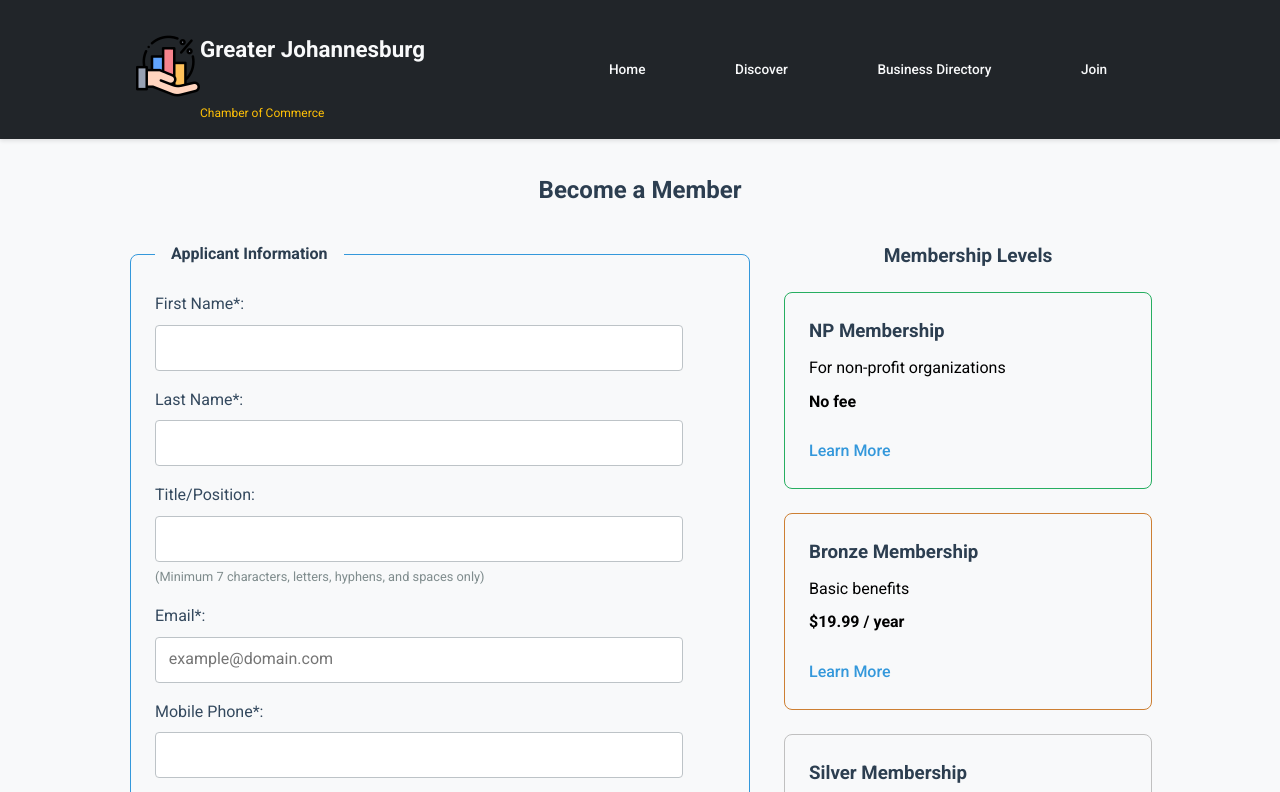
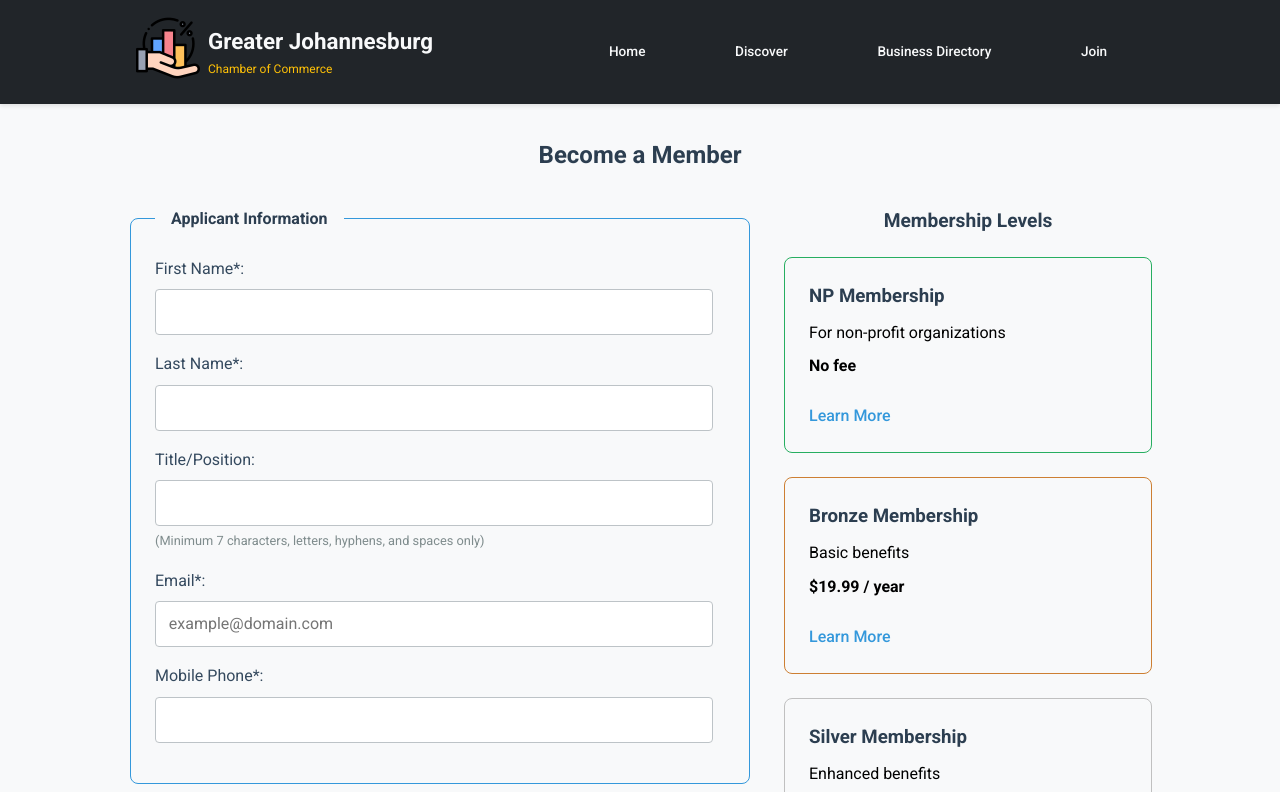
Before and after one commit to Kummirai/wdd231, a plain HTML site: page chamber/join.html in a window 1280 px wide. Shown: the top 792 px of the page. Drawn offline with Linux system fonts and the light colour scheme.

Commit message:
Increase max-width of membership form elements and adjust styles for header description and footer list items for improved layout and readability

```diff
--- a/chamber/styles/join.css
+++ b/chamber/styles/join.css
@@ -68,7 +68,7 @@
 .membership-form select,
 .membership-form textarea {
     width: 100%;
-    max-width: 500px;
+    max-width: 530px;
     padding: 0.8rem;
     margin-top: 0.5rem;
     border: 1px solid var(--border-color);
--- a/chamber/styles/style.css
+++ b/chamber/styles/style.css
@@ -53,6 +53,7 @@ header .description {
     flex-direction: column;
     align-items: flex-start;
     justify-content: center;
+    margin-left: 0.5rem;
 }
 
 .logo {
@@ -63,6 +64,8 @@ header .description {
 
 .description h2 {
     font-size: 1.4rem;
+    padding: 0;
+    margin: 0;
 }
 
 .description p {
@@ -717,6 +720,7 @@ footer address {
     ul li {
         padding: 0.1rem 2rem;
         list-style-type: none;
+        font-size: 0.9rem;
     }
 
     nav ul a {
```
